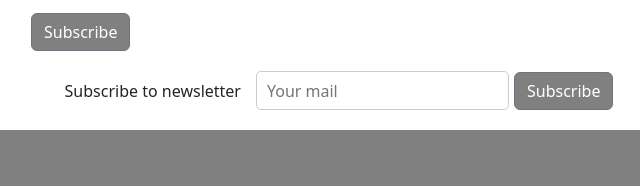
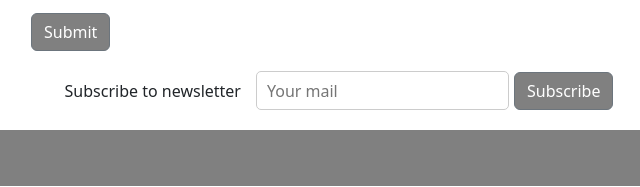
Before and after one commit to fiorimrt/porfolio-3d, a website: page pages/book_a_call.html in a window 1280 px wide. Shown: the part 485-672 px from the top of the page, 301-941 px from the left. Drawn offline with Linux system fonts and the light colour scheme.

Commit message:
entrega-final-29-nov-toma-2

```diff
--- a/pages/book_a_call.html
+++ b/pages/book_a_call.html
@@ -72,7 +72,7 @@
                     <input type="text" class="form-control" id="exampleInputPassword1">
                 </div>
 
-                <button class="btn btn-secondary subs">Subscribe</button>
+                <button class="btn btn-secondary subs">Submit</button>
             </form>
 
             <form class="formu">
--- a/scss/layout/medidas/_media1024.scss
+++ b/scss/layout/medidas/_media1024.scss
@@ -129,7 +129,7 @@
         grid-area: img-perfil;
         width: 100%;
         align-items: start;
-        border: solid 1px red;
+
 
     }
 
```
Also changed, not shown: css/style.css, readme.md (added), 1 other file.
